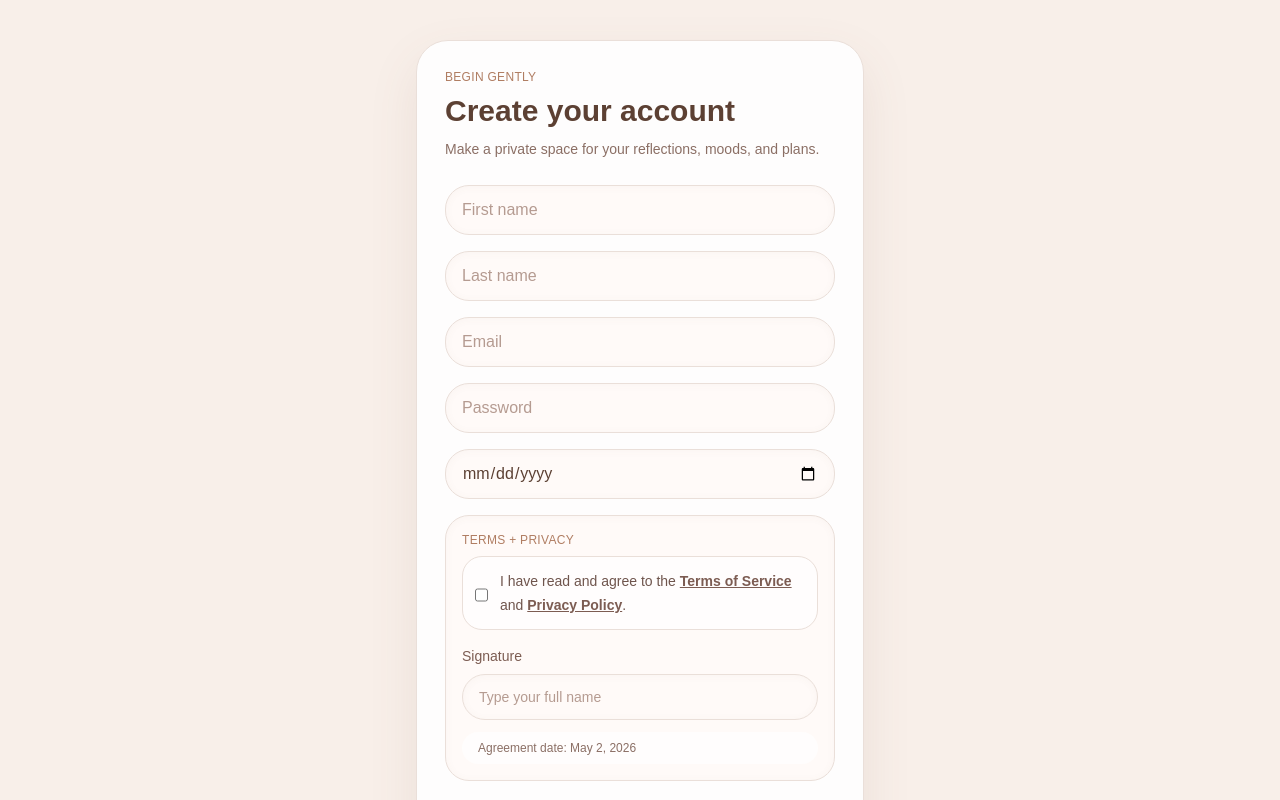
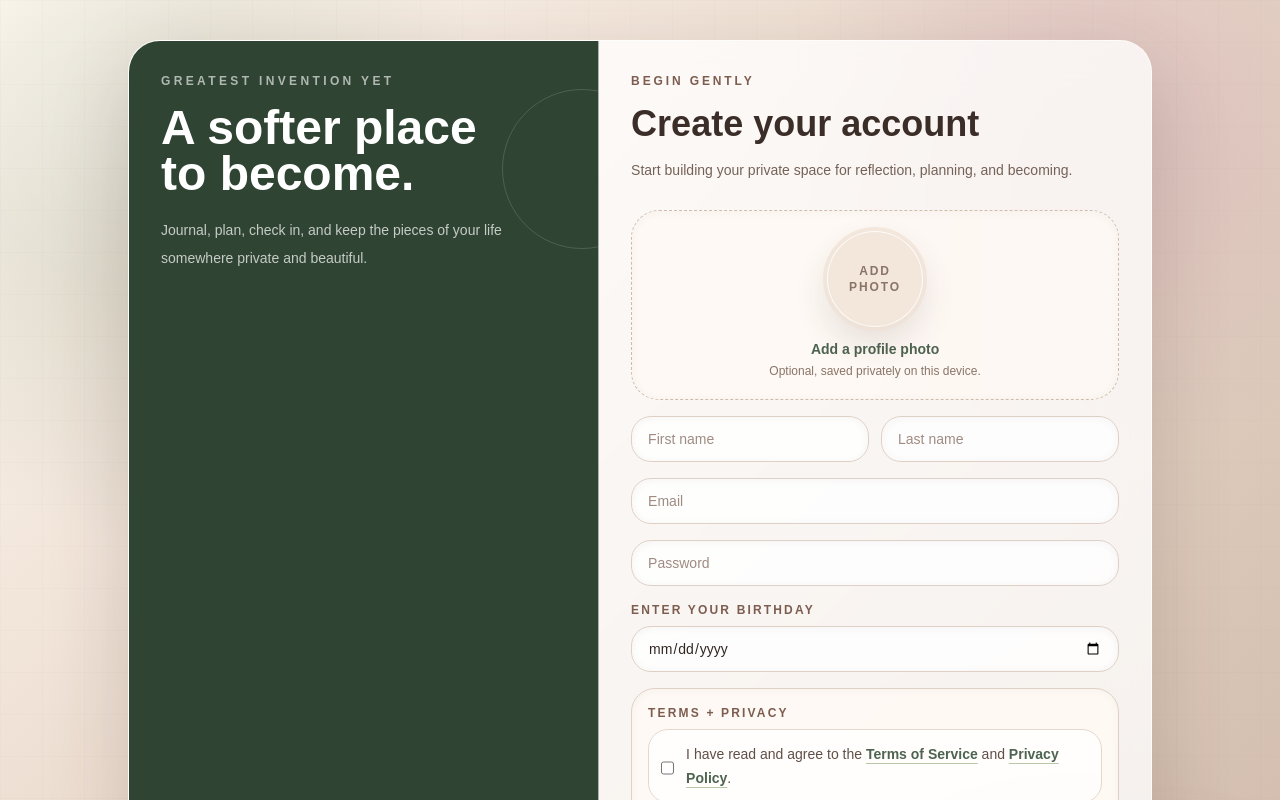
Before and after one commit to CooperL9/My-Platform, a Next.js app: page /signup in a window 1280 px wide. Shown: the top 800 px of the page. Built offline with nearby package versions, Linux system fonts and the light colour scheme.

Commit message:
polish signup experience

```diff
--- a/src/app/signup/page.tsx
+++ b/src/app/signup/page.tsx
@@ -3,10 +3,10 @@
 import { useState } from "react";
 import Link from "next/link";
 import { useRouter } from "next/navigation";
-import { ui } from "../stylePatterns";
 
 type UserAccount = {
   name?: string;
+  profilePicture?: string;
   firstName: string;
   lastName: string;
   email: string;
@@ -34,6 +34,41 @@ const getPrettyDate = (dateKey: string) => {
   });
 };
 
+const compressProfileImage = (file: File) => {
+  return new Promise<string>((resolve, reject) => {
+    const reader = new FileReader();
+    const image = document.createElement("img");
+
+    image.onload = () => {
+      const maxSize = 360;
+      const scale = Math.min(1, maxSize / Math.max(image.width, image.height));
+      const width = Math.round(image.width * scale);
+      const height = Math.round(image.height * scale);
+      const canvas = document.createElement("canvas");
+      const context = canvas.getContext("2d");
+
+      if (!context) {
+        reject(new Error("Image preview is not available."));
+        return;
+      }
+
+      canvas.width = width;
+      canvas.height = height;
+      context.fillStyle = "#ffffff";
+      context.fillRect(0, 0, width, height);
+      context.drawImage(image, 0, 0, width, height);
+      resolve(canvas.toDataURL("image/jpeg", 0.72));
+    };
+
+    image.onerror = () => reject(new Error("This photo could not be loaded."));
+    reader.onerror = () => reject(new Error("This photo could not be read."));
+    reader.onload = () => {
+      image.src = String(reader.result);
+    };
+    reader.readAsDataURL(file);
+  });
+};
+
 const loadUsers = () => {
   const storedUsers =
     localStorage.getItem("users") ?? localStorage.getItem("userAccounts");
@@ -57,10 +92,36 @@ export default function SignupPage() {
   const [email, setEmail] = useState("");
   const [password, setPassword] = useState("");
   const [birthday, setBirthday] = useState("");
+  const [profilePicture, setProfilePicture] = useState("");
   const [acceptedAgreement, setAcceptedAgreement] = useState(false);
   const [signatureName, setSignatureName] = useState("");
   const [errorMessage, setErrorMessage] = useState("");
   const canCreateAccount = acceptedAgreement && signatureName.trim() !== "";
+  const inputClassName =
+    "w-full rounded-[1.25rem] border border-[#ded0c5] bg-white/82 px-4 py-3 text-sm text-[#312722] shadow-[inset_0_1px_8px_rgba(66,46,36,0.05)] placeholder-[#9e8b82] outline-none transition focus:border-[#b89583] focus:bg-white focus:ring-2 focus:ring-[#e3c7b7]";
+  const labelClassName =
+    "mb-2 block text-xs font-semibold uppercase tracking-[0.18em] text-[#7d5d4f]";
+  const legalLinkClassName =
+    "font-semibold text-[#4e6350] underline decoration-[#b8c7aa] underline-offset-4 transition hover:text-[#2f4432]";
+
+  const handleProfilePictureUpload = (
+    event: React.ChangeEvent<HTMLInputElement>
+  ) => {
+    const file = event.target.files?.[0];
+
+    if (!file) return;
+
+    compressProfileImage(file)
+      .then((compressedImage) => {
+        setProfilePicture(compressedImage);
+        setErrorMessage("");
+      })
+      .catch(() => {
+        setErrorMessage("That photo is too large. Please try a smaller image.");
+      });
+
+    event.target.value = "";
+  };
 
   const handleSignup = () => {
     if (
@@ -95,6 +156,7 @@ export default function SignupPage() {
 
     const newAccount = {
       name: `${firstName.trim()} ${lastName.trim()}`,
+      profilePicture,
       firstName: firstName.trim(),
       lastName: lastName.trim(),
       email: normalizedEmail,
@@ -114,23 +176,84 @@ export default function SignupPage() {
   };
 
   return (
-    <main className={`${ui.centeredPage} flex items-center justify-center`}>
-      <div className="w-full max-w-md rounded-[2rem] border border-[#eadfd9] bg-white/90 p-6 shadow-[0_20px_50px_rgba(124,92,82,0.10)] sm:p-7">
-        <p className={ui.eyebrow}>Begin gently</p>
-        <h1 className="mb-2 text-3xl font-semibold text-[#5c4033]">
+    <main className="relative min-h-screen overflow-hidden bg-[#efe4d8] px-5 py-8 text-[#312722] sm:px-6 sm:py-10">
+      <div className="absolute inset-0 bg-[radial-gradient(circle_at_14%_18%,rgba(95,118,79,0.22)_0,transparent_24%),radial-gradient(circle_at_86%_12%,rgba(196,139,164,0.24)_0,transparent_22%),radial-gradient(circle_at_76%_88%,rgba(124,92,82,0.18)_0,transparent_24%),linear-gradient(135deg,#fffaf2_0%,#ead9cc_42%,#cdb7a7_100%)]" />
+      <div className="absolute left-8 top-16 h-36 w-36 rounded-full bg-white/30 blur-3xl" />
+      <div className="absolute bottom-10 right-8 h-44 w-44 rounded-full bg-[#d9b7a9]/30 blur-3xl" />
+      <div className="pointer-events-none absolute inset-0 opacity-[0.18] bg-[linear-gradient(90deg,rgba(88,70,54,0.12)_1px,transparent_1px),linear-gradient(rgba(88,70,54,0.10)_1px,transparent_1px)] bg-[size:42px_42px]" />
+
+      <div className="relative z-10 mx-auto flex min-h-[calc(100vh-4rem)] w-full max-w-5xl items-center justify-center">
+        <div className="grid w-full overflow-hidden rounded-[2rem] border border-white/70 bg-white/78 shadow-[0_28px_80px_rgba(72,52,42,0.18)] backdrop-blur-xl lg:grid-cols-[0.92fr_1.08fr]">
+          <section className="relative hidden overflow-hidden border-r border-white/60 bg-[#2f4432] p-8 text-white lg:flex lg:flex-col lg:justify-between">
+            <div className="absolute -right-16 top-12 h-40 w-40 rounded-full border border-white/15" />
+            <div className="absolute -bottom-12 left-10 h-36 w-36 rounded-[2rem] border border-white/15 rotate-12" />
+            <div className="relative">
+              <p className="mb-4 text-xs font-semibold uppercase tracking-[0.28em] text-white/62">
+                Greatest Invention Yet
+              </p>
+              <h2 className="max-w-xs text-5xl font-semibold leading-[0.95]">
+                A softer place to become.
+              </h2>
+              <p className="mt-5 max-w-sm text-sm leading-7 text-white/72">
+                Journal, plan, check in, and keep the pieces of your life
+                somewhere private and beautiful.
+              </p>
+            </div>
+
+            <div className="relative rounded-[1.5rem] border border-white/15 bg-white/10 p-4 text-sm leading-6 text-white/76 shadow-[0_18px_44px_rgba(0,0,0,0.16)]">
+              Your space starts simple. It grows with your rituals.
+            </div>
+          </section>
+
+          <section className="p-6 sm:p-8">
+            <p className="mb-3 text-xs font-semibold uppercase tracking-[0.24em] text-[#7d5d4f]">
+              Begin gently
+            </p>
+            <h1 className="text-3xl font-semibold leading-tight text-[#3b2d27] sm:text-4xl">
               Create your account
             </h1>
-        <p className="mb-6 text-sm leading-6 text-[#8b6f65]">
-          Make a private space for your reflections, moods, and plans.
+            <p className="mt-3 max-w-md text-sm leading-6 text-[#756257]">
+              Start building your private space for reflection, planning, and
+              becoming.
             </p>
 
-        <div className="flex flex-col gap-4">
+            <div className="mt-7 flex flex-col gap-4">
+              <label className="group flex cursor-pointer flex-col items-center rounded-[1.75rem] border border-dashed border-[#cdbbae] bg-[#fffaf4]/72 p-5 text-center shadow-[inset_0_1px_10px_rgba(66,46,36,0.04)] transition hover:border-[#9fb08d] hover:bg-white/82">
+                <span className="relative mb-3 flex h-24 w-24 items-center justify-center overflow-hidden rounded-full border border-white/80 bg-[#f3e7dc] shadow-[0_16px_34px_rgba(72,52,42,0.14)] ring-4 ring-[#efe1d4]/70 transition group-hover:ring-[#dce7d2]">
+                  {profilePicture ? (
+                    // eslint-disable-next-line @next/next/no-img-element
+                    <img
+                      src={profilePicture}
+                      alt="Profile preview"
+                      className="h-full w-full object-cover"
+                    />
+                  ) : (
+                    <span className="px-4 text-xs font-semibold uppercase tracking-[0.16em] text-[#8a7468]">
+                      Add photo
+                    </span>
+                  )}
+                </span>
+                <span className="text-sm font-semibold text-[#4e6350]">
+                  Add a profile photo
+                </span>
+                <span className="mt-1 text-xs text-[#8a7468]">
+                  Optional, saved privately on this device.
+                </span>
+                <input
+                  type="file"
+                  accept="image/*"
+                  onChange={handleProfilePictureUpload}
+                  className="sr-only"
+                />
+              </label>
+
+              <div className="grid gap-3 sm:grid-cols-2">
                 <input
                   type="text"
                   value={firstName}
                   onChange={(e) => setFirstName(e.target.value)}
                   placeholder="First name"
-            className={ui.input}
+                  className={inputClassName}
                 />
 
                 <input
@@ -138,15 +261,16 @@ export default function SignupPage() {
                   value={lastName}
                   onChange={(e) => setLastName(e.target.value)}
                   placeholder="Last name"
-            className={ui.input}
+                  className={inputClassName}
                 />
+              </div>
 
               <input
                 type="email"
                 value={email}
                 onChange={(e) => setEmail(e.target.value)}
                 placeholder="Email"
-            className={ui.input}
+                className={inputClassName}
               />
 
               <input
@@ -154,27 +278,28 @@ export default function SignupPage() {
                 value={password}
                 onChange={(e) => setPassword(e.target.value)}
                 placeholder="Password"
-            className={ui.input}
+                className={inputClassName}
               />
 
+              <div>
+                <label className={labelClassName}>Enter your birthday</label>
                 <input
                   type="date"
                   value={birthday}
                   onChange={(e) => setBirthday(e.target.value)}
-            className={ui.input}
+                  className={inputClassName}
                 />
+              </div>
 
-          <section className="rounded-[1.5rem] border border-[#eadfd9] bg-[#fffaf8] p-4 text-sm text-[#6f554d] shadow-[inset_0_1px_8px_rgba(124,92,82,0.04)]">
-            <p className="mb-2 text-xs font-medium uppercase tracking-wide text-[#b07d62]">
-              Terms + Privacy
-            </p>
+              <section className="rounded-[1.5rem] border border-[#ded0c5] bg-[#fffaf4]/82 p-4 text-sm text-[#604f46] shadow-[inset_0_1px_10px_rgba(66,46,36,0.04)]">
+                <p className={labelClassName}>Terms + Privacy</p>
 
-            <label className="mb-4 flex gap-3 rounded-[1.25rem] border border-[#eadfd9] bg-white/70 p-3">
+                <label className="mb-4 flex gap-3 rounded-[1.25rem] border border-[#e4d7cc] bg-white/72 p-3">
                   <input
                     type="checkbox"
                     checked={acceptedAgreement}
                     onChange={(e) => setAcceptedAgreement(e.target.checked)}
-                className="mt-1 accent-[#d8b4a0]"
+                    className="mt-1 accent-[#4e6350]"
                   />
                   <span className="leading-6">
                     I have read and agree to the{" "}
@@ -182,7 +307,7 @@ export default function SignupPage() {
                       href="/terms"
                       target="_blank"
                       rel="noopener noreferrer"
-                  className="font-semibold text-[#7c5c52] underline"
+                      className={legalLinkClassName}
                     >
                       Terms of Service
                     </Link>{" "}
@@ -191,7 +316,7 @@ export default function SignupPage() {
                       href="/privacy"
                       target="_blank"
                       rel="noopener noreferrer"
-                  className="font-semibold text-[#7c5c52] underline"
+                      className={legalLinkClassName}
                     >
                       Privacy Policy
                     </Link>
@@ -199,7 +324,7 @@ export default function SignupPage() {
                   </span>
                 </label>
 
-            <label className="mb-2 block text-sm font-medium text-[#7c5c52]">
+                <label className="mb-2 block text-sm font-semibold text-[#59483f]">
                   Signature
                 </label>
                 <input
@@ -207,31 +332,40 @@ export default function SignupPage() {
                   value={signatureName}
                   onChange={(e) => setSignatureName(e.target.value)}
                   placeholder="Type your full name"
-              className={ui.input}
+                  className={inputClassName}
                 />
 
-            <p className="mt-3 rounded-full bg-white/70 px-4 py-2 text-xs text-[#8b6f65]">
+                <p className="mt-3 rounded-full bg-white/72 px-4 py-2 text-xs text-[#756257]">
                   Agreement date: {getPrettyDate(agreementDate)}
                 </p>
               </section>
 
-          {errorMessage && <p className={ui.paper}>{errorMessage}</p>}
+              {errorMessage && (
+                <p className="rounded-[1.25rem] border border-[#e4d7cc] bg-white/80 p-4 text-sm text-[#7d3f32]">
+                  {errorMessage}
+                </p>
+              )}
 
               <button
                 type="button"
                 onClick={handleSignup}
                 disabled={!canCreateAccount}
-            className={`${ui.primaryButton} mt-2 py-3.5 text-center disabled:cursor-not-allowed disabled:bg-[#d8c8bf] disabled:text-white/80 disabled:shadow-none`}
+                className="mt-1 rounded-full bg-[#2f4432] py-3.5 text-center text-sm font-semibold text-white shadow-[0_16px_34px_rgba(47,68,50,0.24)] transition hover:-translate-y-0.5 hover:bg-[#253728] disabled:cursor-not-allowed disabled:bg-[#cbbdb3] disabled:text-white/80 disabled:shadow-none disabled:hover:translate-y-0"
               >
                 Create account
               </button>
 
+              <p className="text-center text-sm text-[#756257]">
+                Already have an account?{" "}
                 <Link
                   href="/login"
-            className="text-center text-sm font-medium text-[#7c5c52]"
+                  className="font-semibold text-[#4e6350] underline decoration-[#b8c7aa] underline-offset-4 transition hover:text-[#2f4432]"
                 >
-            Already have an account? Log in
+                  Log in
                 </Link>
+              </p>
+            </div>
+          </section>
         </div>
       </div>
     </main>
```
Lines whose indentation alone changed are shown as unchanged.
